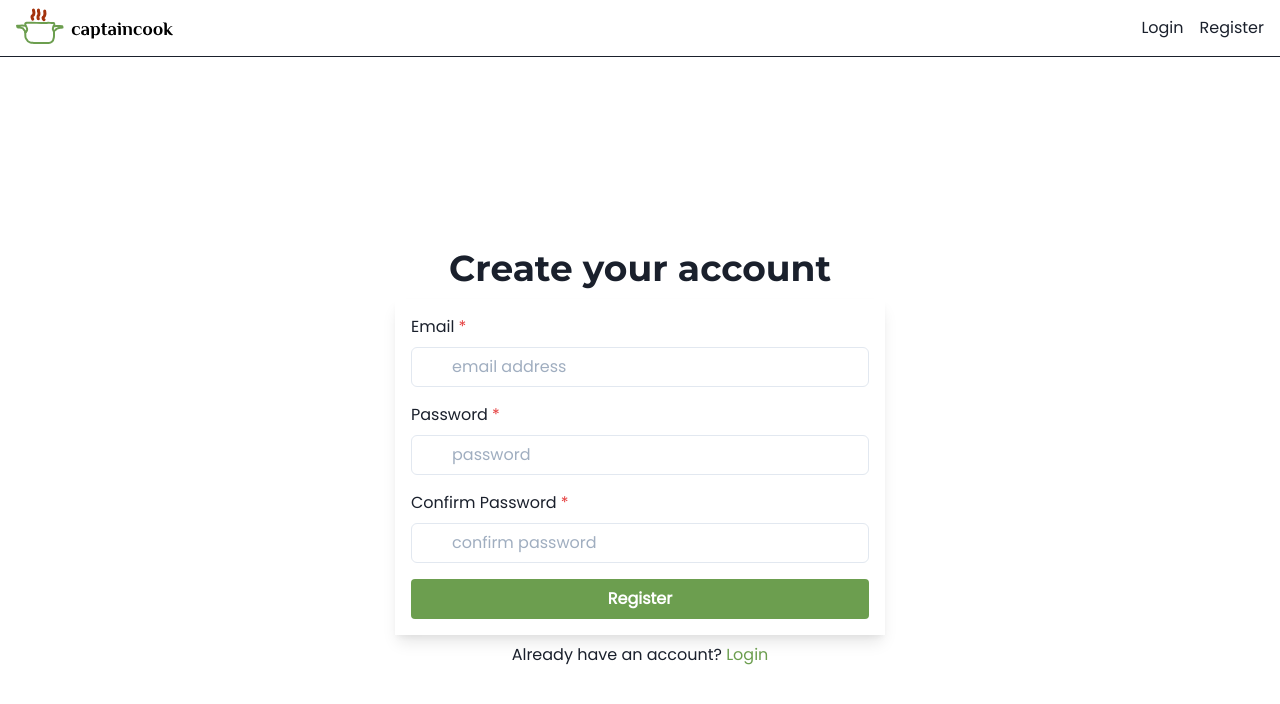
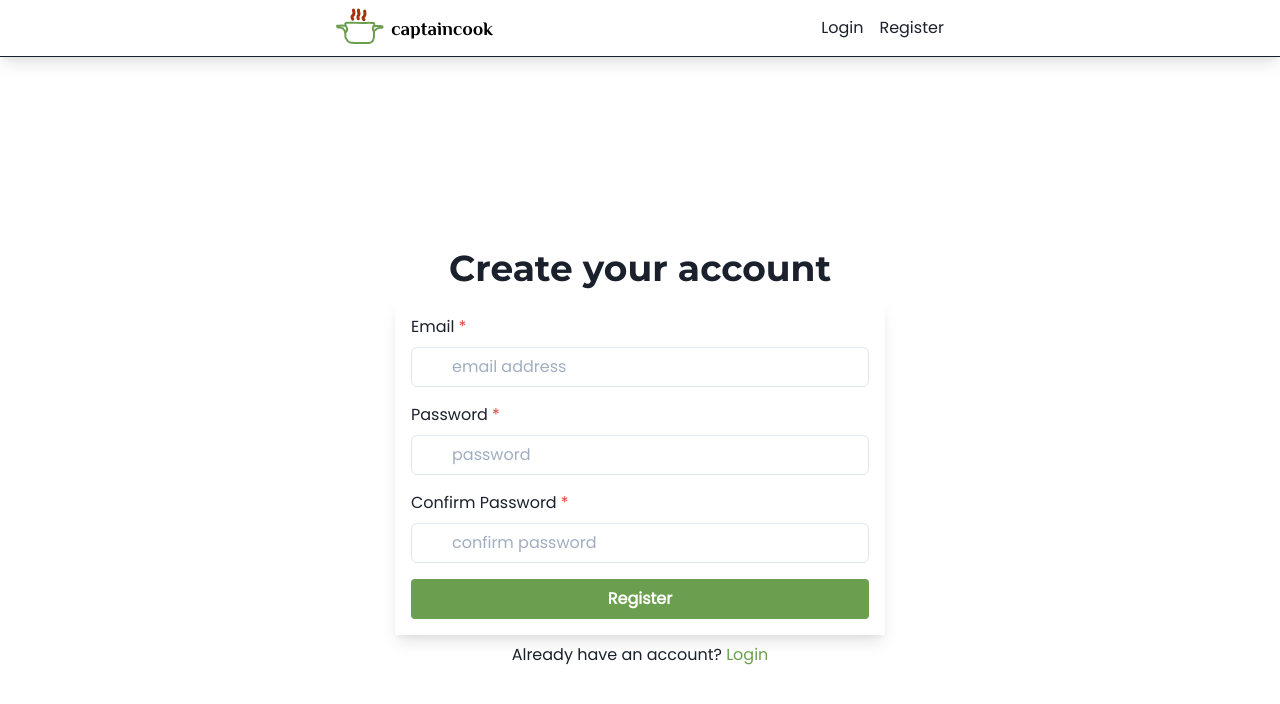
Before and after one commit to listentothefrog/captaincook, a React (Create React App) app in the folder triumph/: page / in a window 1280 px wide. Shown: the top 704 px of the page. Built offline with nearby package versions, Linux system fonts and the light colour scheme.

Commit message:
removed classNames and made navbar clean

```diff
--- a/triumph/src/components/Header.tsx
+++ b/triumph/src/components/Header.tsx
@@ -4,8 +4,10 @@ import logo from "../images/logo-web.svg";
 const HeaderComponent = () => {
   return (
     <Flex
-      justifyContent={"space-between"}
+      justifyContent={"space-evenly"}
+      boxShadow="lg"
       border={2}
+      width={"100%"}
       borderBottom={"1px"}
       alignContent={"center"}
     >
@@ -13,26 +15,20 @@ const HeaderComponent = () => {
         <img src={logo} className="cursor-pointer" alt="logo" />
       </Box>
       <Box>
-        <Flex
-          margin={"2"}
-          width={"full"}
-          alignItems="center"
-          className="flex w-full items-center"
-        >
+        <Flex margin={"2"} width={"full"} alignItems="center">
           <Box
             marginRight={"2"}
             cursor={"pointer"}
             fontWeight={"medium"}
-            className="mr-10 cursor-pointer hover:underline mt-2 font-normal"
             fontFamily={"body"}
           >
             Login
           </Box>
           <Box
             margin={"2"}
+            cursor={"pointer"}
             fontWeight={"medium"}
             fontFamily={"body"}
-            className="mr-10 cursor-pointer hover:underline mt-2 font-normal"
           >
             Register
           </Box>
```
